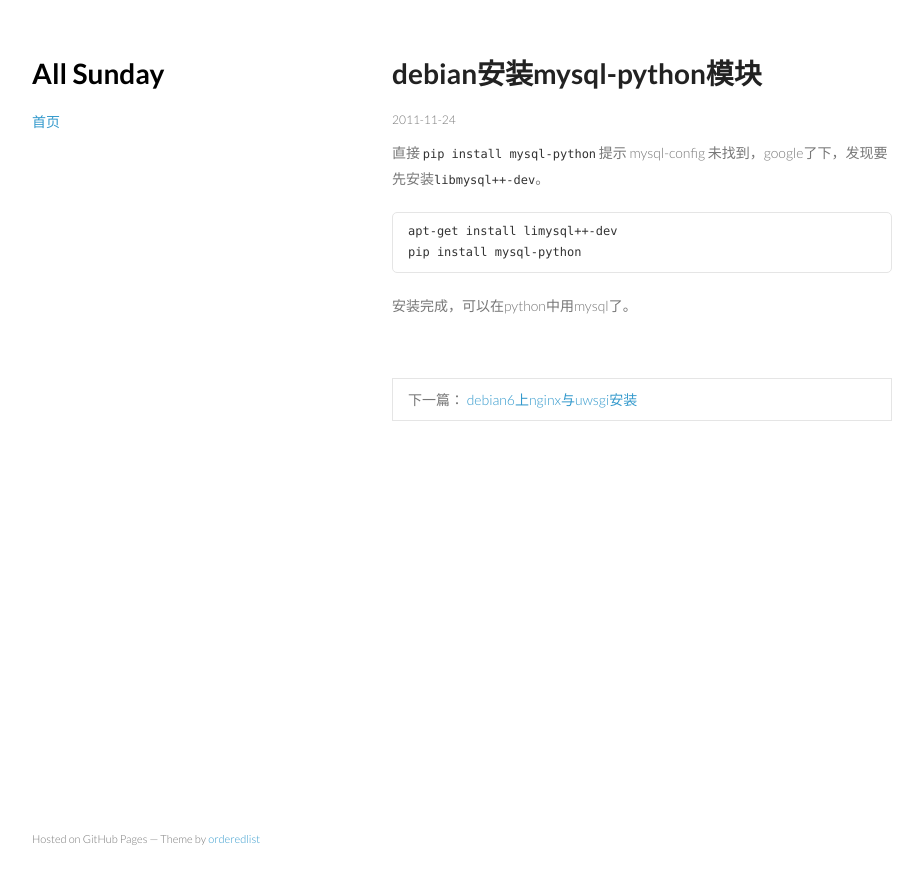
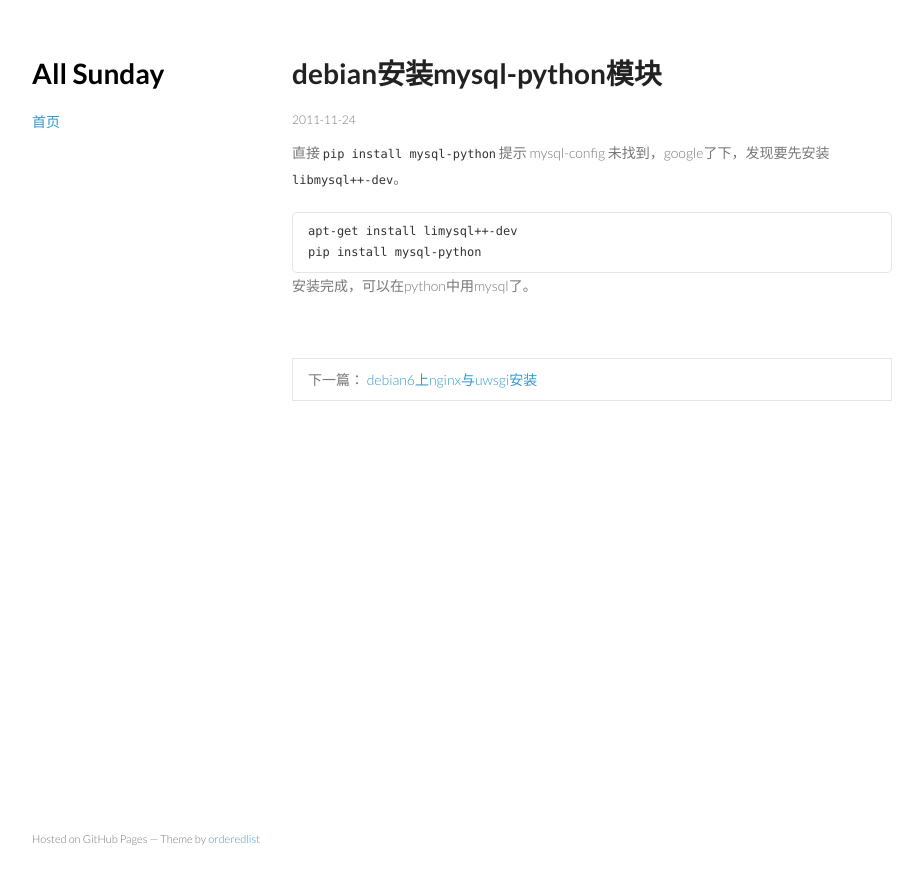
Before and after one commit to gfreezy/blog, a Jekyll site: the page built from _posts/2011-11-24-debianan-zhuang-mysql-pythonmo-kuai.markdown, in a window 1280 px wide. Shown: the top 884 px of the page, without its empty margins (178-1101 px from the left). Built offline with Jekyll 4.4.1, drawn with Linux system fonts in a browser that asks for light colours.

Commit message:
update style

```diff
--- a/stylesheets/pygment_trac.css
+++ b/stylesheets/pygment_trac.css
@@ -1,4 +1,4 @@
-.highlight  { background: #ffffff; }
+.highlight  { background: #ffffff; margin: 0;}
 .highlight .c { color: #999988; font-style: italic } /* Comment */
 .highlight .err { color: #a61717; background-color: #e3d2d2 } /* Error */
 .highlight .k { font-weight: bold } /* Keyword */
--- a/stylesheets/styles.css
+++ b/stylesheets/styles.css
@@ -97,7 +97,7 @@ img {
 }
 
 header {
-  width:270px;
+  width:200px;
   float:left;
   position:fixed;
 }
@@ -108,7 +108,7 @@ strong {
 }
 
 section {
-  width:500px;
+  width:600px;
   float:right;
   padding-bottom:50px;
 }
```
